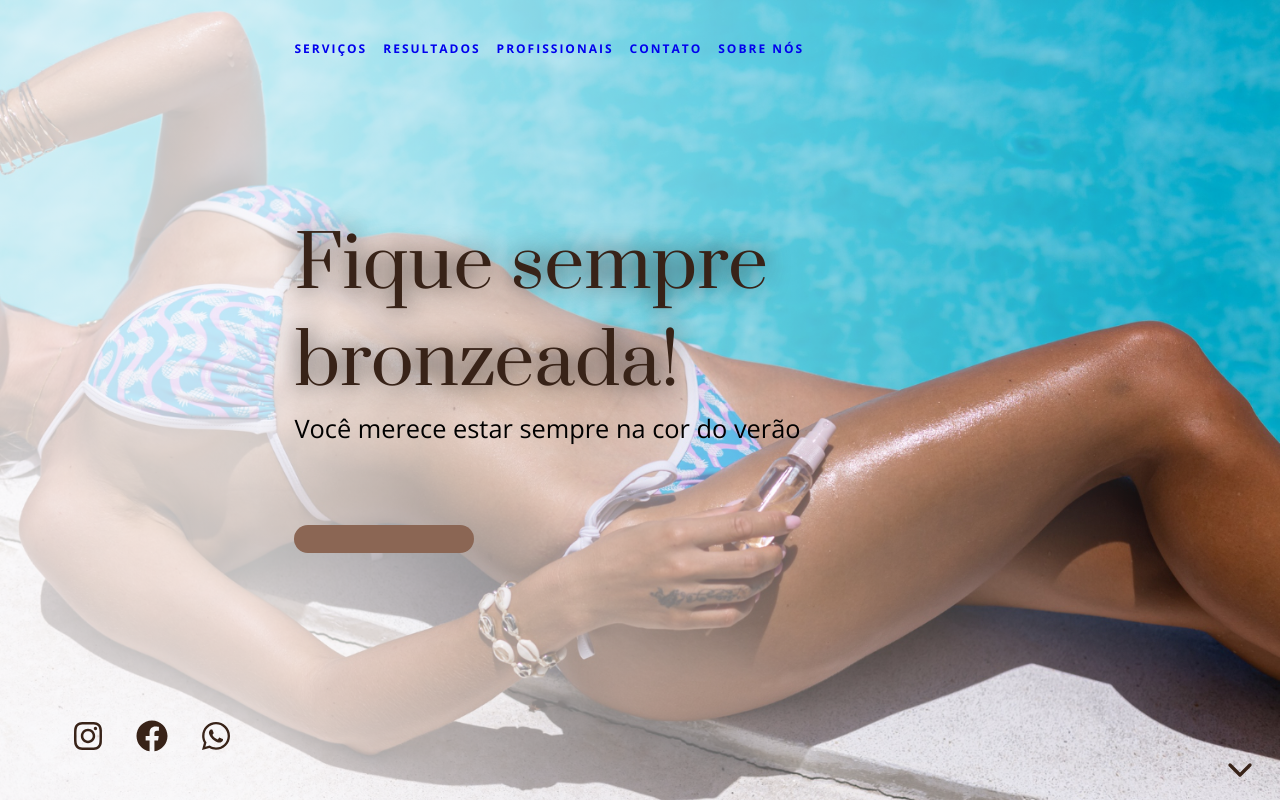
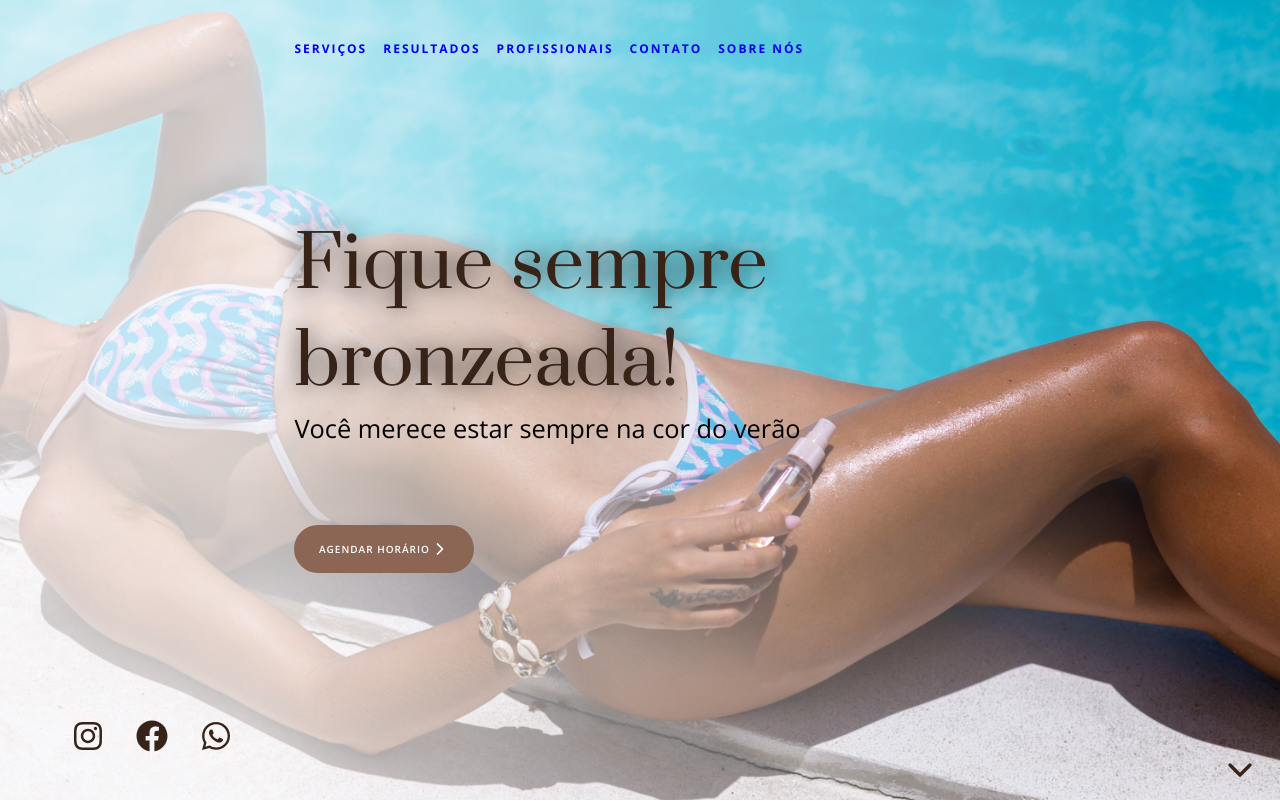
Before and after one commit to JosueFS/studiorb, a Next.js app: page / in a window 1280 px wide. Shown: the top 802 px of the page. Built offline with nearby package versions, Linux system fonts and the light colour scheme.

Commit message:
fix: default button style

```diff
--- a/src/components/Button/index.tsx
+++ b/src/components/Button/index.tsx
@@ -1,9 +1,11 @@
-import React from 'react';
+import React, { AnchorHTMLAttributes } from 'react';
+import { FiChevronRight } from 'react-icons/fi';
 import styled from 'styled-components';
 
-interface IProps {
+interface IProps extends AnchorHTMLAttributes<HTMLAnchorElement> {
   additionalStyle?: React.CSSProperties;
   customStyle?: 'default' | 'secondary';
+  text: string;
 }
 
 type IStyle = Omit<IProps, 'text'>;
@@ -36,16 +38,25 @@ const Anchor = styled.a<IStyle>`
   letter-spacing: 1px;
   padding: 12px 16px;
   font-weight: 600;
+
+  span,
+  svg {
+    color: inherit;
+  }
 `;
 
 const Button: React.FC<IProps> = ({
   children,
+  text,
   customStyle = 'default',
   additionalStyle,
+  ...rest
 }) => {
   return (
     <>
-      <Anchor style={additionalStyle} customStyle={customStyle}>
+      <Anchor {...rest} style={additionalStyle} customStyle={customStyle}>
+        <span>{text}</span>
+        <FiChevronRight size={20} />
         {children}
       </Anchor>
     </>
```
